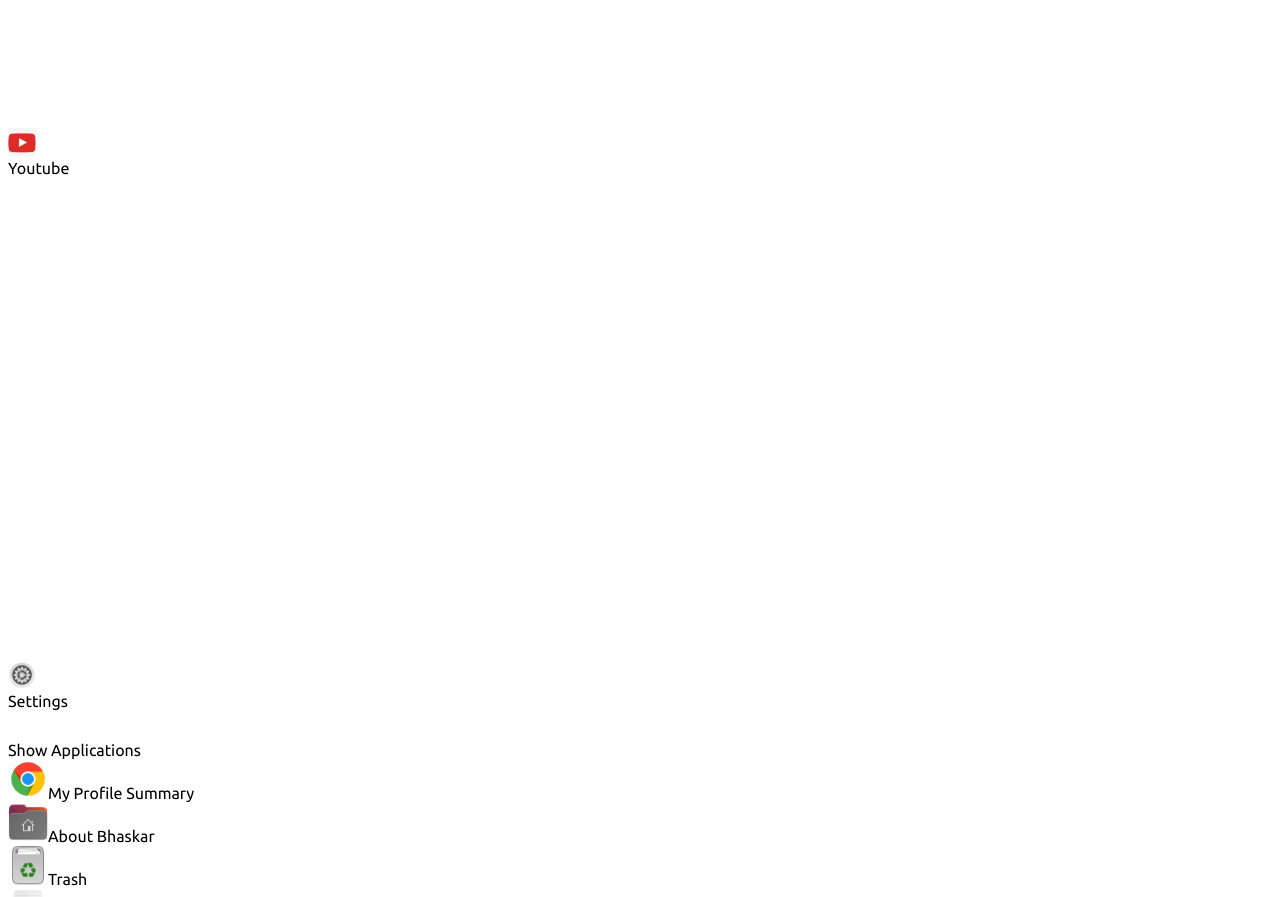
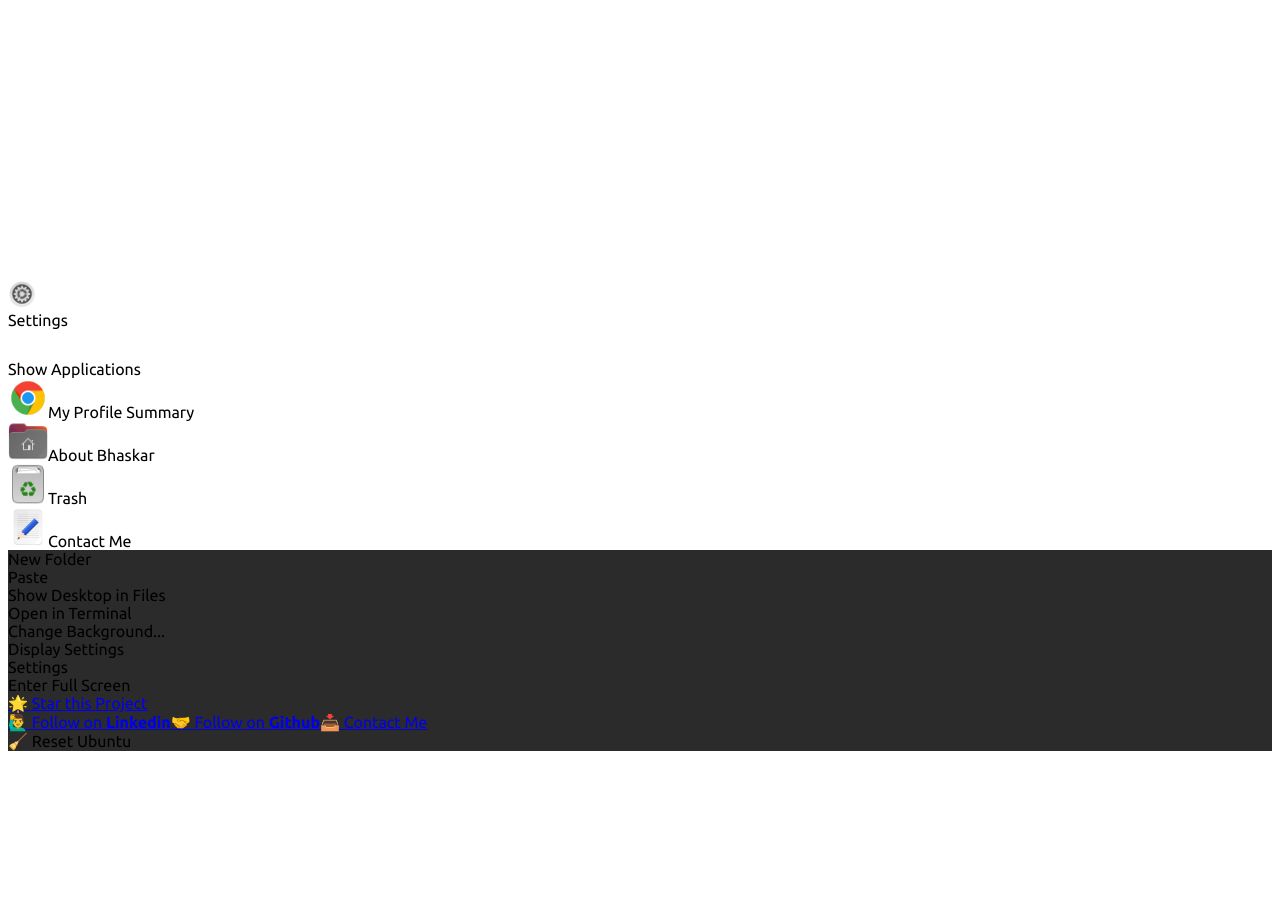
Before and after one commit to bhaskatripathi/bhaskartripathi, a Next.js app: page / in a window 1280 px wide. Shown: the part 2400-3297 px from the top of the page. After the commit the page ends 3159 px from the top, so only its background shows below. Built offline with nearby package versions, Linux system fonts and the light colour scheme; no server answers.

Commit message:
Update apps.config.js

```diff
--- a/apps.config.js
+++ b/apps.config.js
@@ -7,7 +7,6 @@ import { displayTrash } from './components/apps/trash';
 import { displayGedit } from './components/apps/gedit';
 import { displayAboutVivek } from './components/apps/vivek';
 import { displayTerminalCalc } from './components/apps/calc';
-import { displayYoutube } from './components/apps/youtube';
 
 const apps = [
     {
@@ -65,15 +64,6 @@ const apps = [
         screen: displaySpotify,
     },
     {
-        id: "youtube",
-        title: "Youtube",
-        icon: './themes/Yaru/apps/youtube.png',
-        disabled: false,
-        favourite: true,
-        desktop_shortcut: false,
-        screen: displayYoutube,
-    },
-    {
         id: "settings",
         title: "Settings",
         icon: './themes/Yaru/apps/gnome-control-center.png',
```
